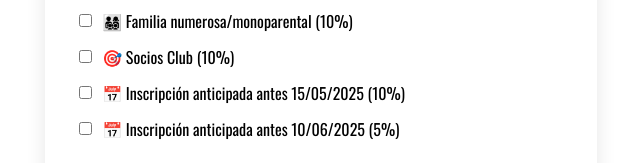
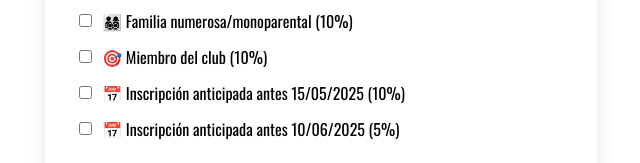
Before and after one commit to javigose/calculadora-campus, a plain HTML site: page index.html in a window 1280 px wide. Shown: the part 1302-1465 px from the top of the page, 319-959 px from the left. Drawn offline with nearby package versions, Linux system fonts and the light colour scheme.

Commit message:
Update index.html

```diff
--- a/index.html
+++ b/index.html
@@ -192,7 +192,7 @@
   </div>
   <label><input type="checkbox" class="descuento" value="0.1">👫 Hermanos (10%)</label>
   <label><input type="checkbox" class="descuento" value="0.1">👨‍👩‍👧‍👦 Familia numerosa/monoparental (10%)</label>
-  <label><input type="checkbox" class="descuento" value="0.1">🎯 Socios Club (10%)</label>
+  <label><input type="checkbox" class="descuento" value="0.1">🎯 Miembro del club (10%)</label>
   <label><input type="checkbox" class="descuento" value="0.1">📅 Inscripción anticipada antes 15/05/2025 (10%)</label>
   <label><input type="checkbox" class="descuento" value="0.05">📅 Inscripción anticipada antes 10/06/2025 (5%)</label>
 </div>
```
